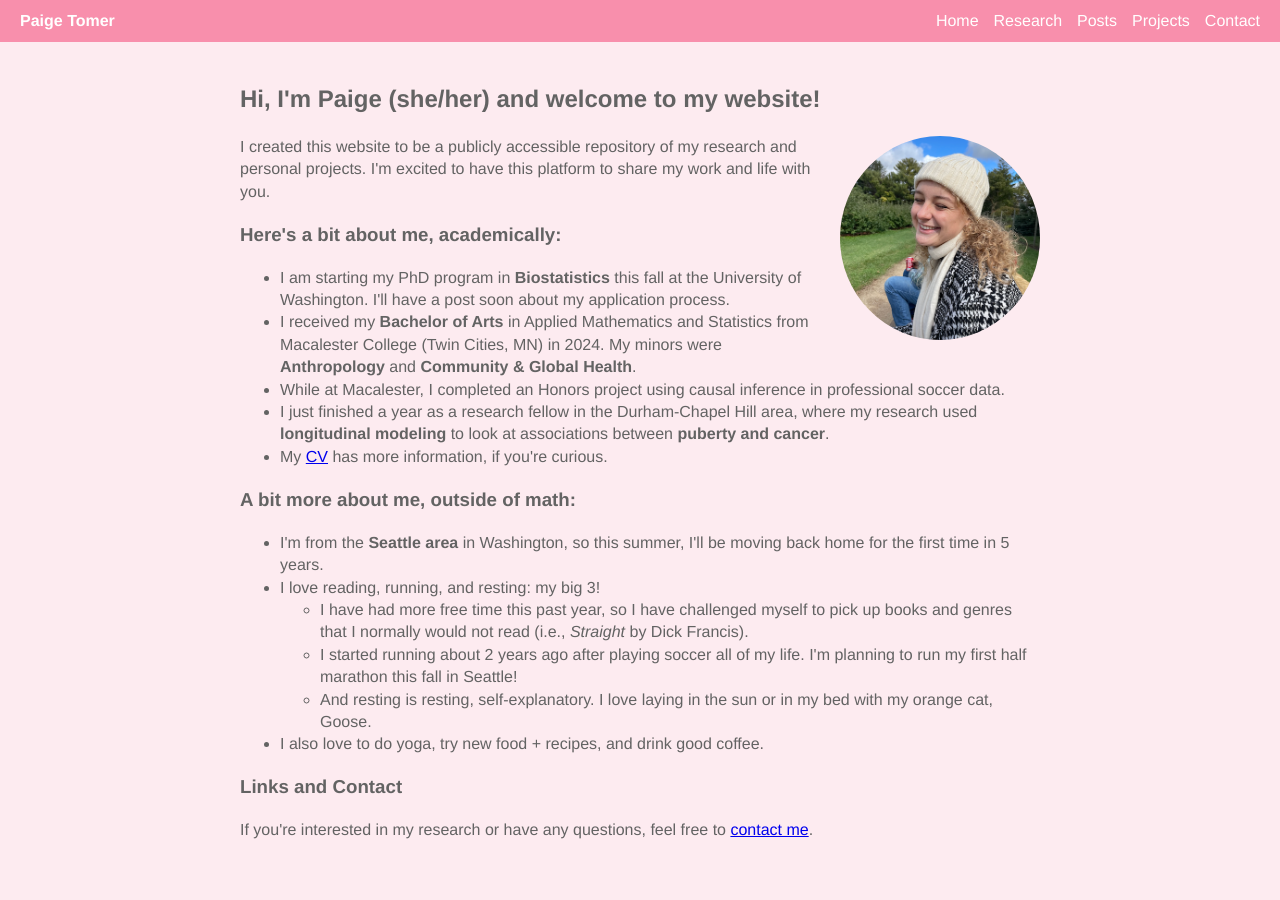
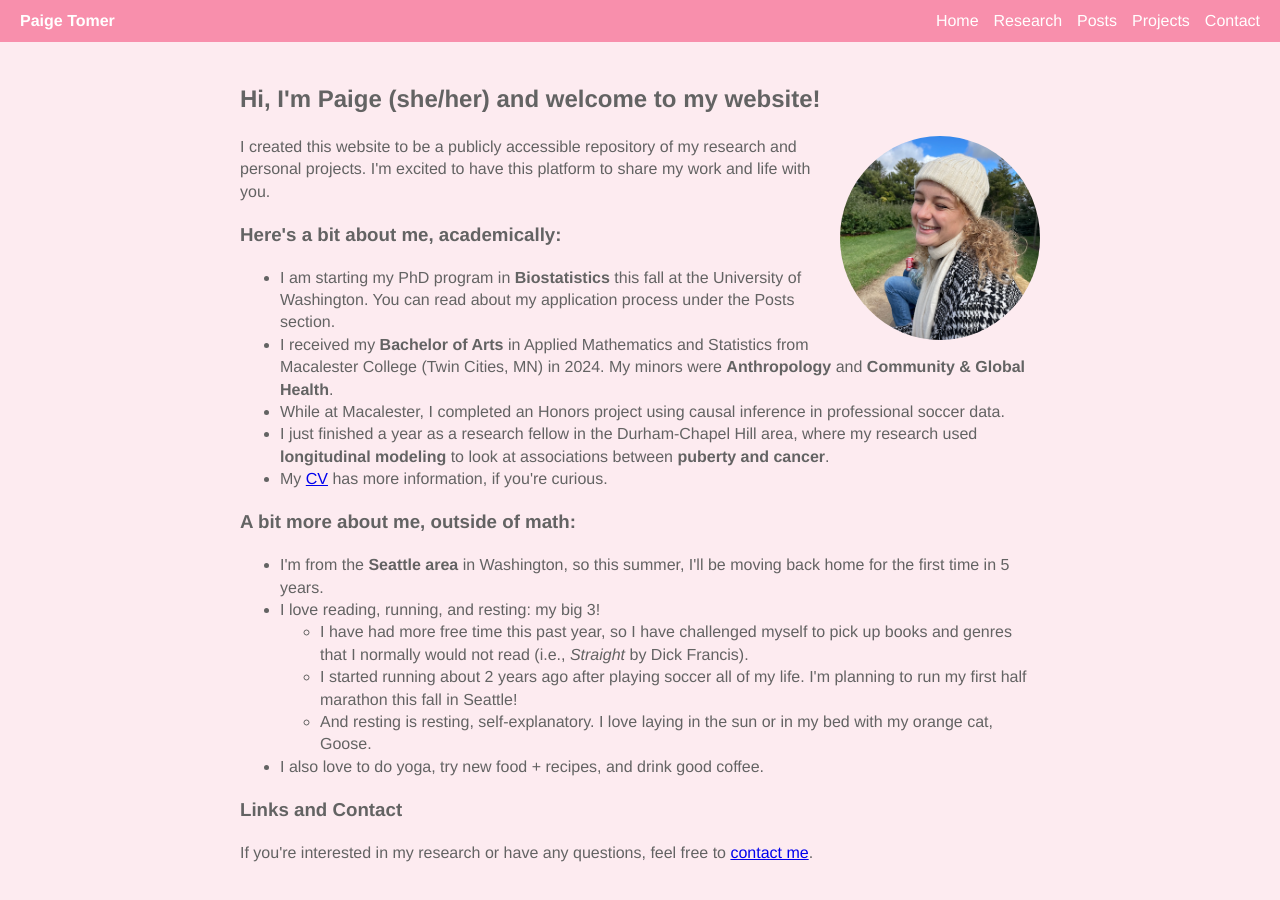
Before and after one commit to petomer-codes/petomer-website, a Jekyll site: the page built from index.html, in a window 1280 px wide. Built offline with Jekyll 4.4.1, drawn with Linux system fonts in a browser that asks for light colours.

Commit message:
Update index.html

```diff
--- a/index.html
+++ b/index.html
@@ -11,7 +11,7 @@ title: Home Page & About Me
 
 <h3>Here's a bit about me, academically:</h3>
 <ul>
-  <li>I am starting my PhD program in <strong>Biostatistics</strong> this fall at the University of Washington. I'll have a post soon about my application process.</li>
+  <li>I am starting my PhD program in <strong>Biostatistics</strong> this fall at the University of Washington. You can read about my application process under the Posts section.</li>
   <li>I received my <strong>Bachelor of Arts</strong> in Applied Mathematics and Statistics from Macalester College (Twin Cities, MN) in 2024. My minors were <strong>Anthropology</strong> and <strong>Community & Global Health</strong>.</li>
   <li>While at Macalester, I completed an Honors project using causal inference in professional soccer data.</li>
   <li>I just finished a year as a research fellow in the Durham-Chapel Hill area, where my research used <strong>longitudinal modeling</strong> to look at associations between <strong>puberty and cancer</strong>.</li>
```
